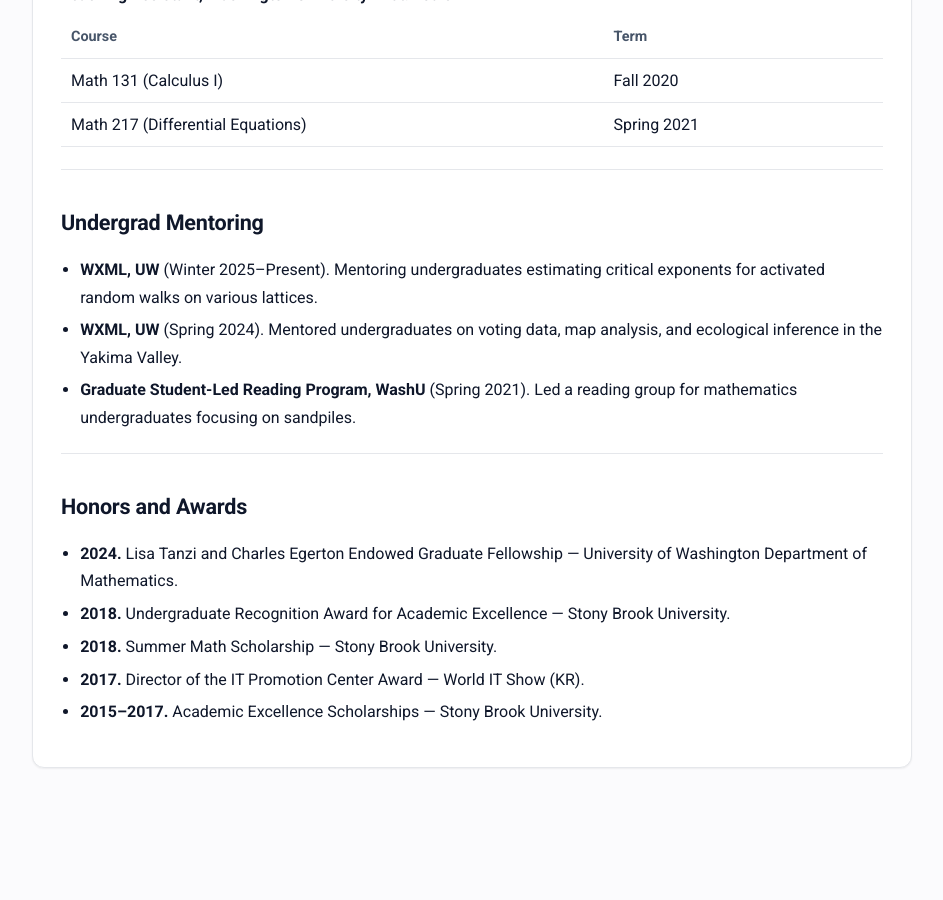
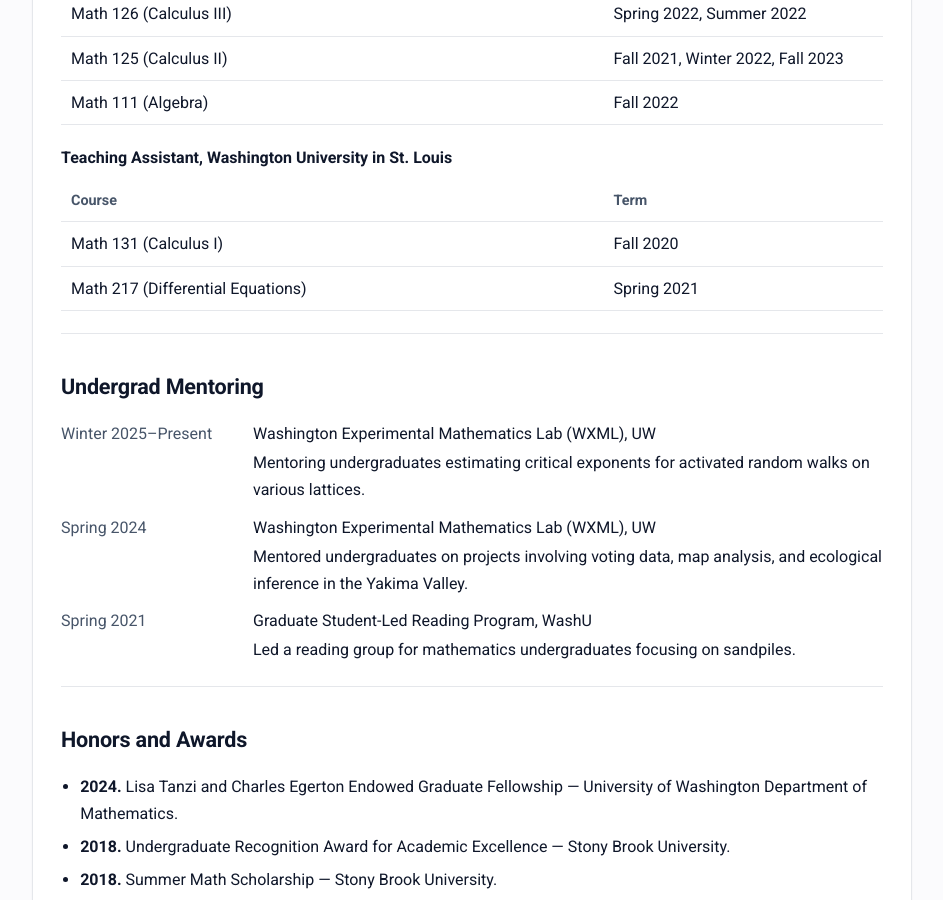
Before and after one commit to hyojeong-son/hyojeong-son.github.io, a Jekyll site: the page built from index.md, in a window 1280 px wide and 900 px high, scrolled down 1995 px. Shown: the whole window, without its empty margins (168-1111 px from the left). Built offline with Jekyll 4.4.1, drawn with Linux system fonts in a browser that asks for light colours; before the commit the page ends 2843 px from its top, so only the background shows below that; some of the changed text lies outside the part shown.

Commit message:
Update index.md

```diff
--- a/index.md
+++ b/index.md
@@ -64,13 +64,37 @@ title: Home
 
 ## Talks
 
-<ul class="tight">
-  <li><strong>CRM–PIMS Summer School in Probability</strong>, Vancouver, Canada (June 2025). <em>Self-Organized Criticality</em>.</li>
-  <li><strong>Cornell Probability Seminar</strong>, Ithaca, NY (March 2025). <em>Self-Organized Criticality</em>.</li>
-  <li><strong>UW Graduate Student Analysis Seminar</strong>, Seattle, WA (February 2025). <em>Stable Matching</em>.</li>
-  <li><strong>UW Graduate Student Analysis Seminar</strong>, Seattle, WA (December 2024). <em>Universality for Self-Organized Criticality</em>.</li>
-  <li><strong>UW General Examination Talk</strong>, Seattle, WA (September 2024). <em>Stable Matching</em>.</li>
-</ul>
+<dl class="twocol">
+  <dt>June 2025</dt>
+  <dd>
+    CRM–PIMS Summer School in Probability, Vancouver, Canada
+    <div class="line"><em>Self-Organized Criticality</em></div>
+  </dd>
+
+  <dt>March 2025</dt>
+  <dd>
+    Cornell Probability Seminar, Ithaca, NY
+    <div class="line"><em>Self-Organized Criticality</em></div>
+  </dd>
+
+  <dt>February 2025</dt>
+  <dd>
+    UW Graduate Student Analysis Seminar, Seattle, WA
+    <div class="line"><em>Stable Matching</em></div>
+  </dd>
+
+  <dt>December 2024</dt>
+  <dd>
+    UW Graduate Student Analysis Seminar, Seattle, WA
+    <div class="line"><em>Universality for Self-Organized Criticality</em></div>
+  </dd>
+
+  <dt>September 2024</dt>
+  <dd>
+    UW General Examination Talk, Seattle, WA
+    <div class="line"><em>Stable Matching</em></div>
+  </dd>
+</dl>
 
 ---
 
@@ -117,14 +141,27 @@ title: Home
 </div>
 
 ---
-
 ## Undergrad Mentoring
 
-<ul class="tight">
-  <li><strong>WXML, UW</strong> (Winter 2025–Present). Mentoring undergraduates estimating critical exponents for activated random walks on various lattices.</li>
-  <li><strong>WXML, UW</strong> (Spring 2024). Mentored undergraduates on voting data, map analysis, and ecological inference in the Yakima Valley.</li>
-  <li><strong>Graduate Student-Led Reading Program, WashU</strong> (Spring 2021). Led a reading group for mathematics undergraduates focusing on sandpiles.</li>
-</ul>
+<dl class="twocol">
+  <dt>Winter 2025–Present</dt>
+  <dd>
+    Washington Experimental Mathematics Lab (WXML), UW
+    <div class="line">Mentoring undergraduates estimating critical exponents for activated random walks on various lattices.</div>
+  </dd>
+
+  <dt>Spring 2024</dt>
+  <dd>
+    Washington Experimental Mathematics Lab (WXML), UW
+    <div class="line">Mentored undergraduates on projects involving voting data, map analysis, and ecological inference in the Yakima Valley.</div>
+  </dd>
+
+  <dt>Spring 2021</dt>
+  <dd>
+    Graduate Student-Led Reading Program, WashU
+    <div class="line">Led a reading group for mathematics undergraduates focusing on sandpiles.</div>
+  </dd>
+</dl>
 
 ---
 
```
